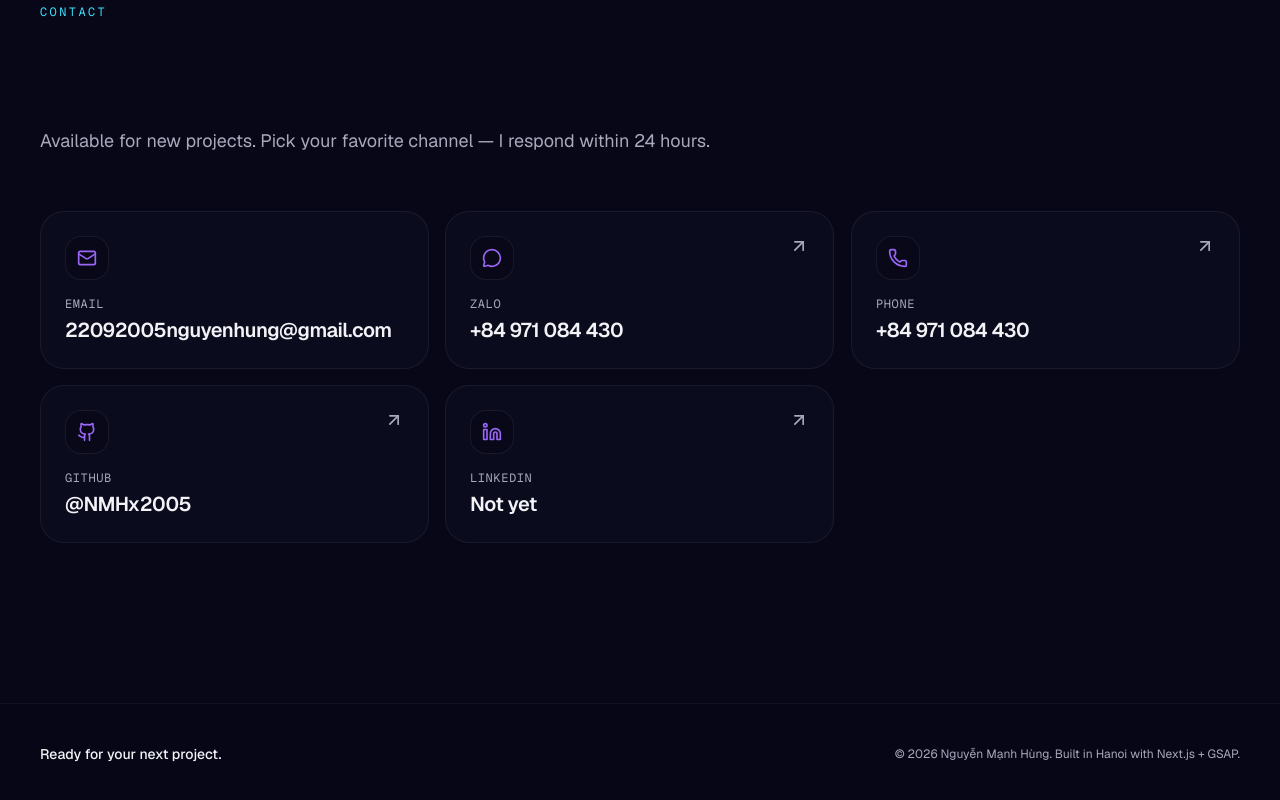
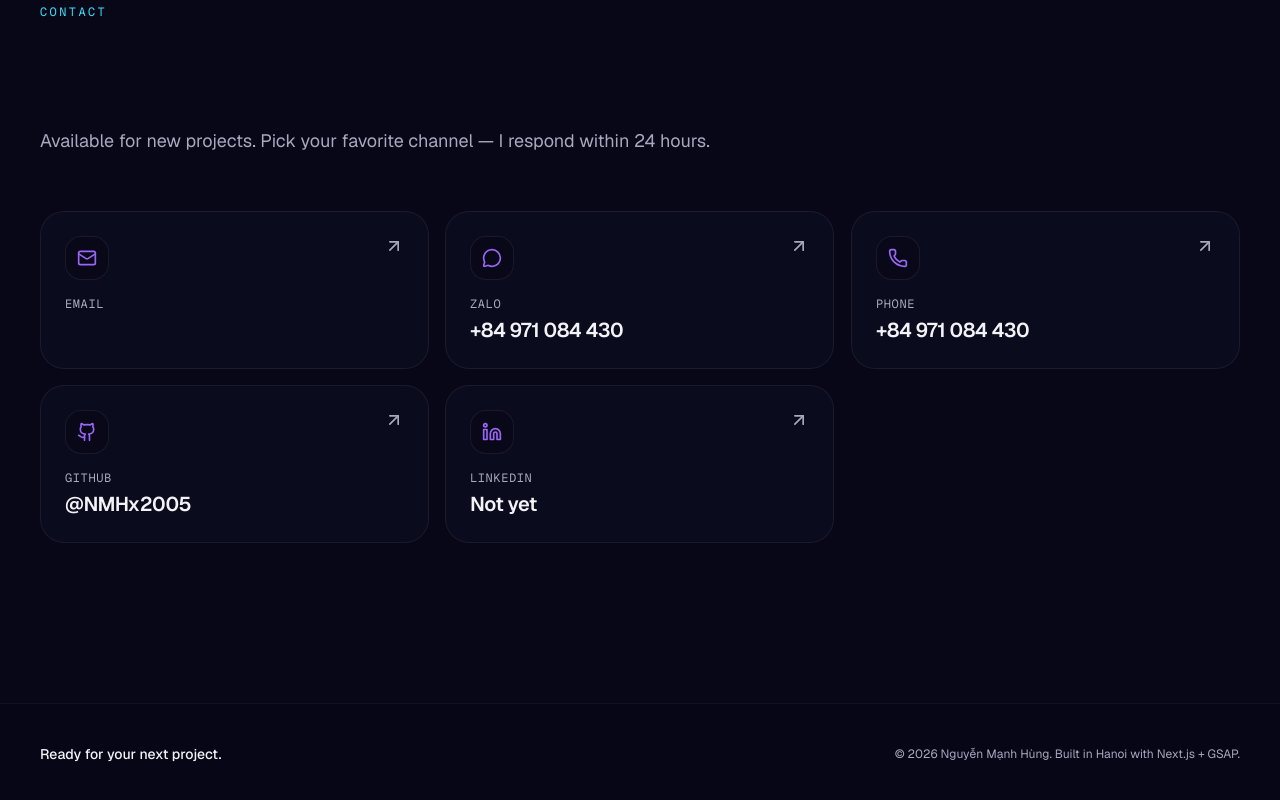
Before and after one commit to NMHx2005/Portfolio, a Next.js app: page / in a window 1280 px wide. Shown: the part 8288-9088 px from the top of the page. Built offline with nearby package versions, Linux system fonts and the light colour scheme; no server answers.

Commit message:
redesign full Website

```diff
--- a/src/content/index.ts
+++ b/src/content/index.ts
@@ -364,8 +364,8 @@ export const siteContent: Record<Locale, SiteContent> = {
         {
           type: "email",
           label: "Email",
-          value: "22092005nguyenhung@gmail.com",
-          href: "mailto:22092005nguyenhung@gmail.com",
+          value: "",
+          href: "mailto:",
         },
         {
           type: "zalo",
@@ -639,8 +639,8 @@ export const siteContent: Record<Locale, SiteContent> = {
         {
           type: "email",
           label: "Email",
-          value: "22092005nguyenhung@gmail.com",
-          href: "mailto:22092005nguyenhung@gmail.com",
+          value: "",
+          href: "mailto:",
         },
         {
           type: "zalo",
```
Also changed, not shown: 3 other files (tests, documents, lock files or other folders).
